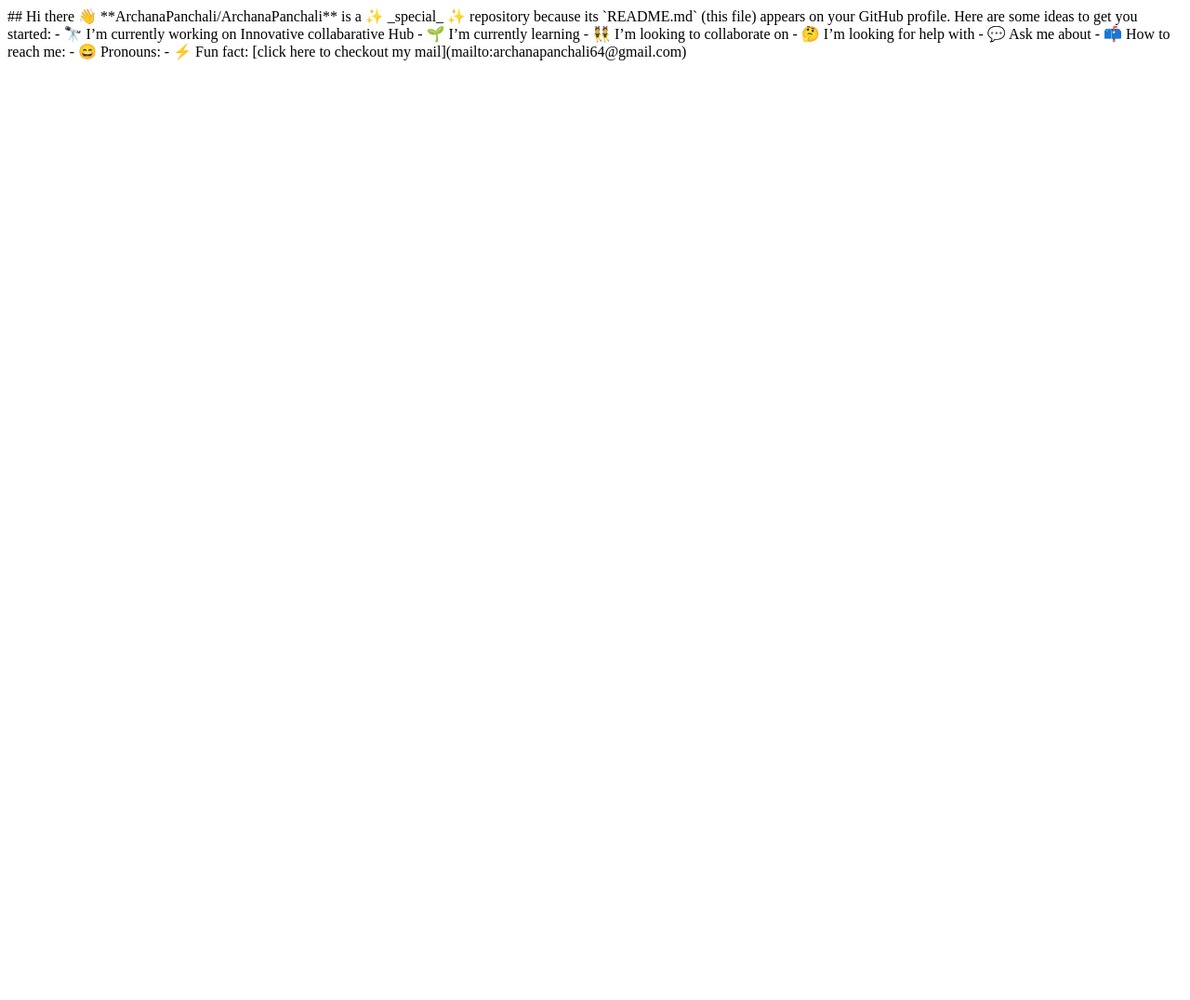
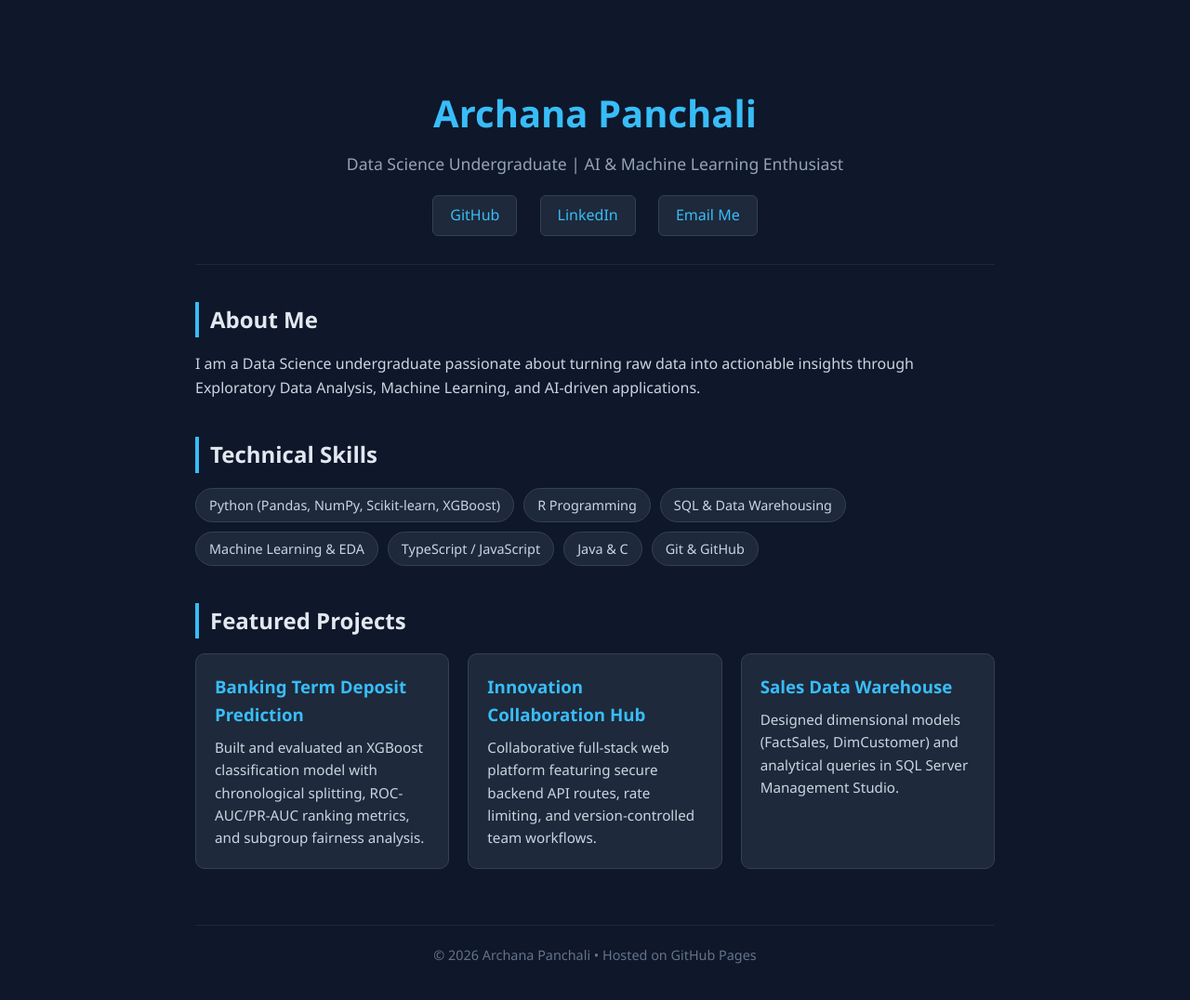
Before and after one commit to ArchanaPanchali/ArchanaPanchali.github.io, a plain HTML site: page index.html in a window 1280 px wide. Shown: the whole page at 93% size. Before the commit the page ends 800 px from the top, so only its background shows below. Drawn offline with Linux system fonts and the light colour scheme.

Commit message:
Update index.html

```diff
--- a/index.html
+++ b/index.html
@@ -1,17 +1,83 @@
-## Hi there 👋
+<!DOCTYPE html>
+<html lang="en">
+<head>
+  <meta charset="UTF-8" />
+  <meta name="viewport" content="width=device-width, initial-scale=1.0" />
+  <title>Archana Panchali | Data Science Portfolio</title>
+  <style>
+    * { box-sizing: border-box; margin: 0; padding: 0; font-family: 'Segoe UI', Tahoma, Geneva, Verdana, sans-serif; }
+    body { background: #0f172a; color: #f8fafc; line-height: 1.6; }
+    .container { max-width: 900px; margin: 0 auto; padding: 40px 20px; }
+    header { text-align: center; padding: 50px 0 30px; border-bottom: 1px solid #1e293b; }
+    header h1 { font-size: 2.5rem; color: #38bdf8; }
+    header p { font-size: 1.1rem; color: #94a3b8; margin-top: 8px; }
+    .links { margin-top: 20px; }
+    .links a { display: inline-block; margin: 0 10px; padding: 8px 18px; background: #1e293b; color: #38bdf8; text-decoration: none; border-radius: 6px; font-weight: 500; border: 1px solid #334155; }
+    .links a:hover { background: #38bdf8; color: #0f172a; }
+    section { margin-top: 40px; }
+    h2 { font-size: 1.5rem; color: #e2e8f0; margin-bottom: 16px; border-left: 4px solid #38bdf8; padding-left: 12px; }
+    .skills { display: flex; flex-wrap: wrap; gap: 10px; }
+    .skill-tag { background: #1e293b; padding: 6px 14px; border-radius: 20px; font-size: 0.9rem; color: #cbd5e1; border: 1px solid #334155; }
+    .grid { display: grid; grid-template-columns: repeat(auto-fit, minmax(260px, 1fr)); gap: 20px; }
+    .card { background: #1e293b; padding: 20px; border-radius: 10px; border: 1px solid #334155; }
+    .card h3 { color: #38bdf8; margin-bottom: 8px; }
+    .card p { font-size: 0.95rem; color: #cbd5e1; }
+    footer { text-align: center; margin-top: 60px; padding-top: 20px; border-top: 1px solid #1e293b; color: #64748b; font-size: 0.9rem; }
+  </style>
+</head>
+<body>
+  <div class="container">
+    <header>
+      <h1>Archana Panchali</h1>
+      <p>Data Science Undergraduate | AI & Machine Learning Enthusiast</p>
+      <div class="links">
+        <a href="https://github.com/ArchanaPanchali" target="_blank">GitHub</a>
+        <a href="https://www.linkedin.com/in/archana-panchali-59b834367" target="_blank">LinkedIn</a>
+        <a href="mailto:archanapanchali64@gmail.com">Email Me</a>
+      </div>
+    </header>
 
+    <section>
+      <h2>About Me</h2>
+      <p style="color:#cbd5e1;">
+        I am a Data Science undergraduate passionate about turning raw data into actionable insights through Exploratory Data Analysis, Machine Learning, and AI-driven applications.
+      </p>
+    </section>
 
-**ArchanaPanchali/ArchanaPanchali** is a ✨ _special_ ✨ repository because its `README.md` (this file) appears on your GitHub profile.
+    <section>
+      <h2>Technical Skills</h2>
+      <div class="skills">
+        <span class="skill-tag">Python (Pandas, NumPy, Scikit-learn, XGBoost)</span>
+        <span class="skill-tag">R Programming</span>
+        <span class="skill-tag">SQL & Data Warehousing</span>
+        <span class="skill-tag">Machine Learning & EDA</span>
+        <span class="skill-tag">TypeScript / JavaScript</span>
+        <span class="skill-tag">Java & C</span>
+        <span class="skill-tag">Git & GitHub</span>
+      </div>
+    </section>
 
-Here are some ideas to get you started:
+    <section>
+      <h2>Featured Projects</h2>
+      <div class="grid">
+        <div class="card">
+          <h3>Banking Term Deposit Prediction</h3>
+          <p>Built and evaluated an XGBoost classification model with chronological splitting, ROC-AUC/PR-AUC ranking metrics, and subgroup fairness analysis.</p>
+        </div>
+        <div class="card">
+          <h3>Innovation Collaboration Hub</h3>
+          <p>Collaborative full-stack web platform featuring secure backend API routes, rate limiting, and version-controlled team workflows.</p>
+        </div>
+        <div class="card">
+          <h3>Sales Data Warehouse</h3>
+          <p>Designed dimensional models (FactSales, DimCustomer) and analytical queries in SQL Server Management Studio.</p>
+        </div>
+      </div>
+    </section>
 
-- 🔭 I’m currently working on Innovative collabarative Hub
-- 🌱 I’m currently learning
-- 👯 I’m looking to collaborate on
-- 🤔 I’m looking for help with
-- 💬 Ask me about
-- 📫 How to reach me:
-- 😄 Pronouns:
-- ⚡ Fun fact:
-
-[click here to checkout my mail](mailto:archanapanchali64@gmail.com)
+    <footer>
+      © 2026 Archana Panchali • Hosted on GitHub Pages
+    </footer>
+  </div>
+</body>
+</html>
```
